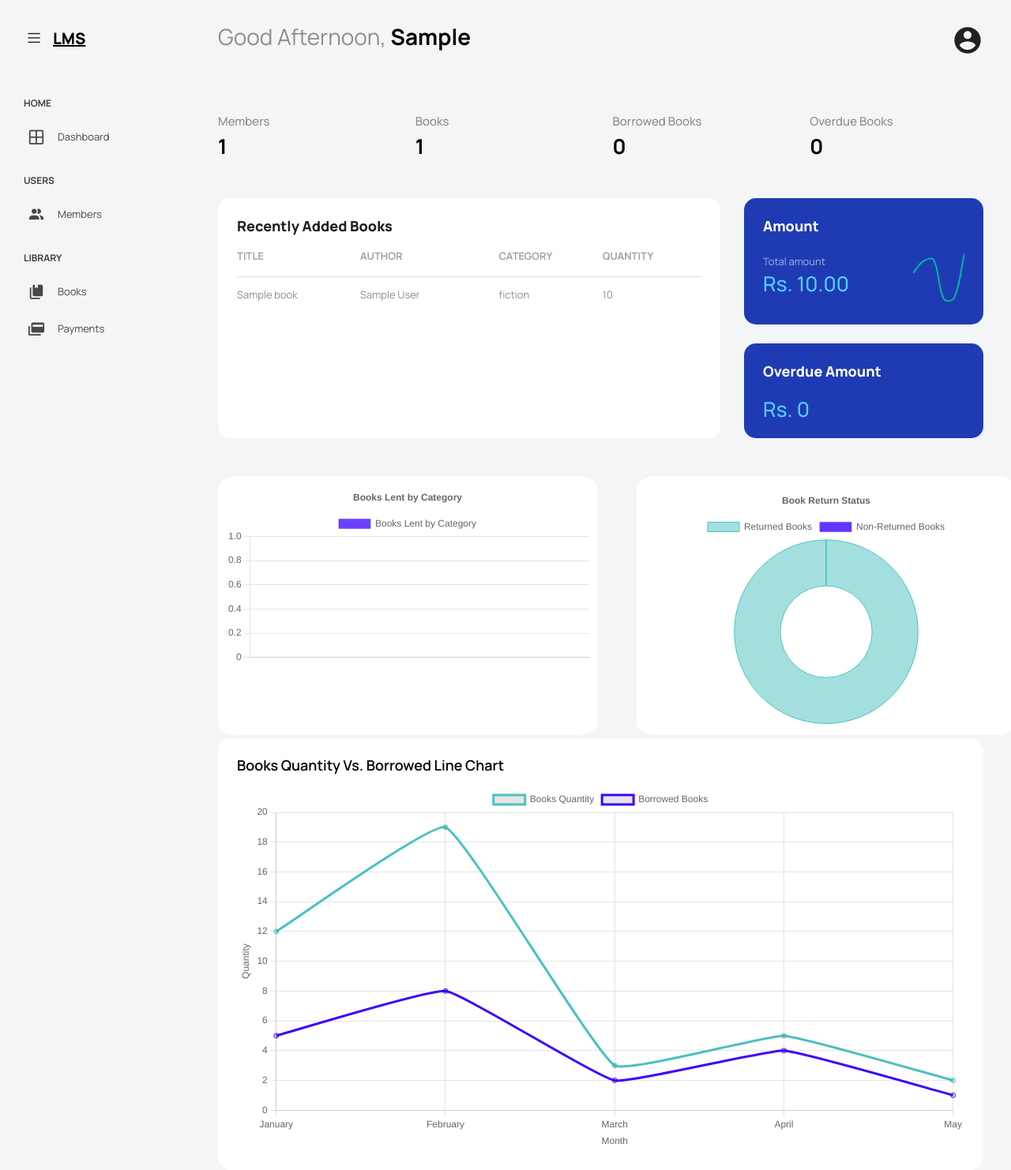
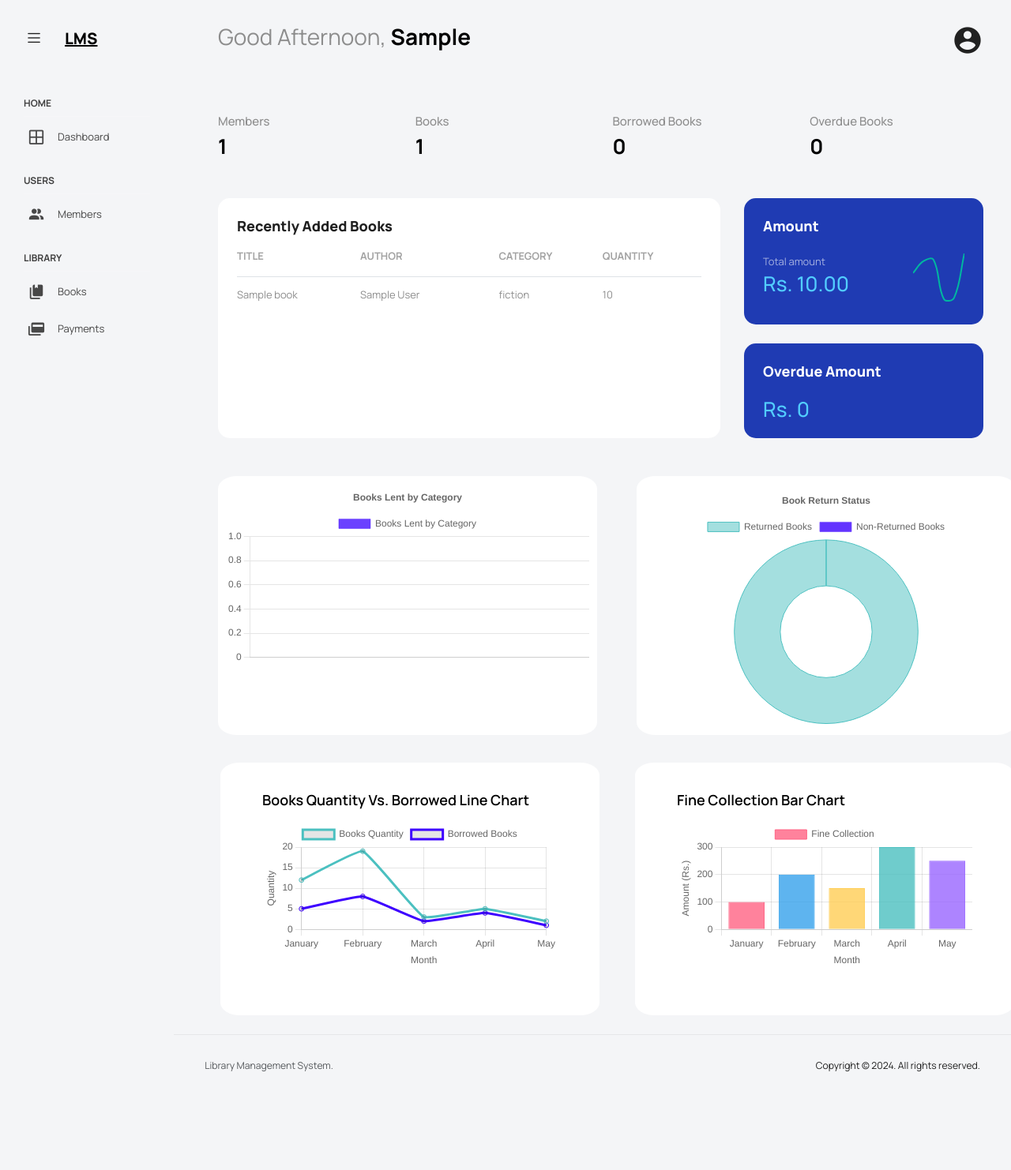
Before and after one commit to sunidhibehere/Library-Management-System-Django, a Django app: page / in a window 1280 px wide. Shown: the top 1482 px of the page at 79% size. After the commit the page ends 1358 px from the top, so only its background shows below. Run offline with Django 5.2, Linux system fonts and the light colour scheme; a user stored in the database is signed in; tables that the repository leaves empty hold one stand-in row (values such as "Sample post"); some libraries are stand-ins or nearby versions.

Commit message:
fourth commit

```diff
--- a/templates/base.html
+++ b/templates/base.html
@@ -40,7 +40,7 @@
       </button>
     </div>
     <div>
-      <a class="" href="{% url 'home' %}" style="font-size: 20px; font-weight: 900; color: #000;">
+      <a class="" href="{% url 'home' %}" style="font-size: 20px; font-weight: 900; color: #000;padding-left: 15px;">
         LMS
       </a>
 
--- a/templates/index.html
+++ b/templates/index.html
@@ -5,6 +5,7 @@
     .stats {
         text-decoration: none;
     }
+
 </style>
 <div class="row">
     <div class="col-sm-12">
@@ -14,8 +15,6 @@
               <div class="row">
                 <div class="col-sm-12">
                   <div class="statistics-details d-flex align-items-center justify-content-between row">
-
-
                     <div class="col">
                       <p class="statistics-title" style="font-size: 15px">Members</p>
                       <a href="{% url 'members' %}" class="stats"><h3 class="rate-percentage">{{ total_members }}</h3></a>
@@ -121,14 +120,14 @@
 <div style="display: inline-flex;">
 <script src="https://cdn.jsdelivr.net/npm/chart.js"></script>
 <div style="width: 480px;border-radius: 5%;padding: 10px;background-color:white;">
-  <canvas id="pie-chart"></canvas>
+  <canvas id="barchart"></canvas>
 </div>
 
 <script>
   document.addEventListener("DOMContentLoaded", function () {
       const categoryFrequency = {{ category_frequency|safe }};
 
-      const ctx = document.getElementById('pie-chart').getContext('2d');
+      const ctx = document.getElementById('barchart').getContext('2d');
       const labels = Object.keys(categoryFrequency);
       const data = Object.values(categoryFrequency);
 
@@ -230,7 +229,8 @@
 </div>
 
 <!-- Line Chart Section -->
-<div class="row">
+<div style="display: inline-flex;margin-top: 30px;height:320px;">
+<div class="row" style="width: 480px;margin-left: 3px;background-color:white;border-radius: 5%;padding: 14px;">
   <div class="col-sm-12">
       <div class="card card-rounded">
           <div class="card-body">
@@ -287,7 +287,8 @@
   });
 </script>
 
-<div class="row">
+<!--Bar Chart Section-->
+<div class="row" style="width: 480px;margin-left: 60px;background-color:white;border-radius: 5%;padding: 14px;">
   <div class="col-sm-12">
       <div class="card card-rounded">
           <div class="card-body">
@@ -297,7 +298,6 @@
       </div>
   </div>
 </div>
-
 <script>
   document.addEventListener("DOMContentLoaded", function () {
       const ctx = document.getElementById('bar-chart').getContext('2d');
@@ -349,4 +349,5 @@
       new Chart(ctx, config);
   });
 </script>
+</div>
 {% endblock content %}
```
